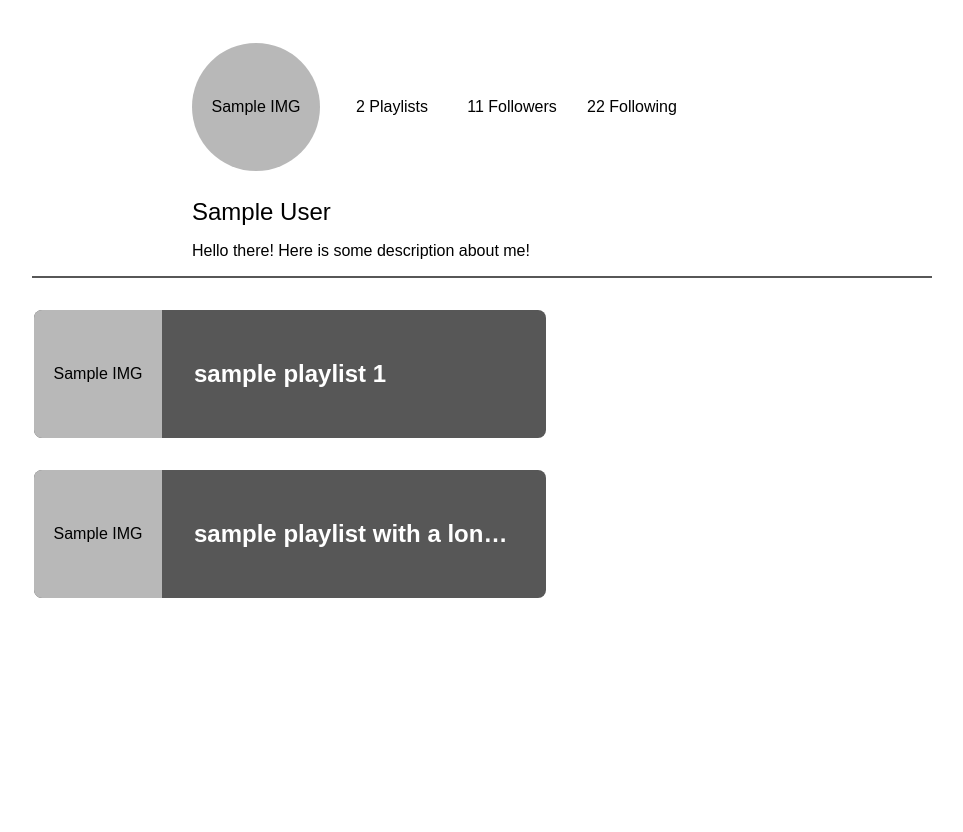
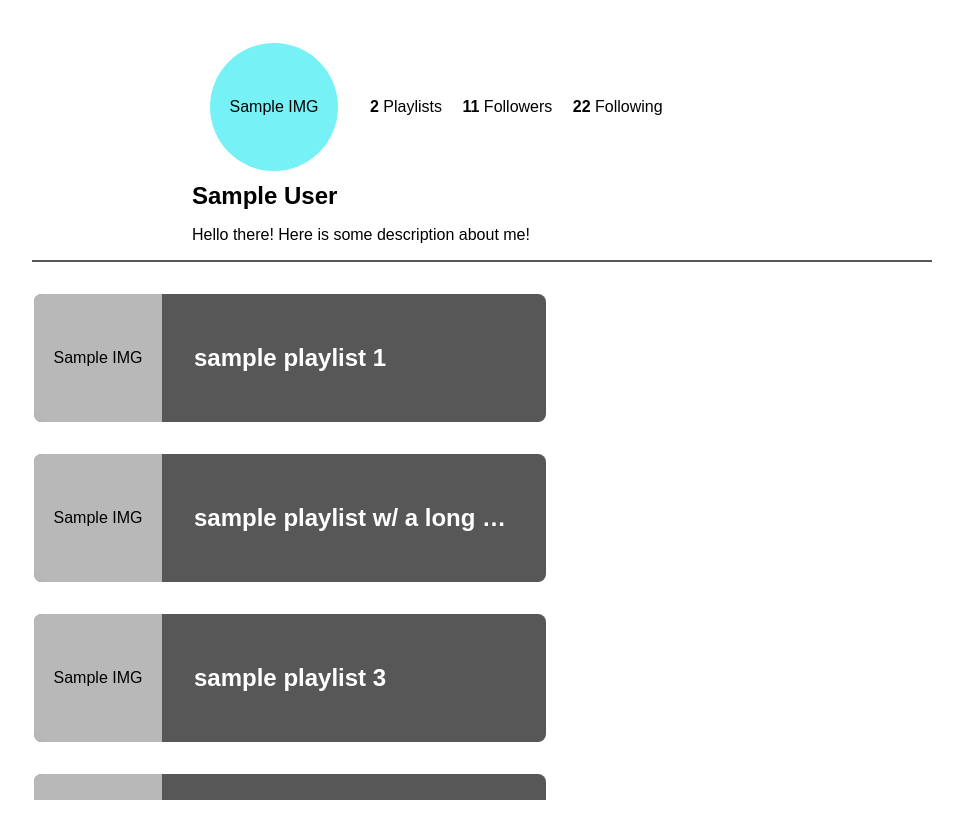
Before and after one commit to swu465/MyJams, a Nuxt app in the folder application/client/: page /profile in a window 1280 px wide. Shown: the whole page, without its empty margins (158-1121 px from the left). After the commit the page ends 800 px from the top, so only its background shows below. Built offline with nearby package versions, Linux system fonts and the light colour scheme.

Commit message:
Fix profile page styles

```diff
--- a/application/client/pages/profile.vue
+++ b/application/client/pages/profile.vue
@@ -1,26 +1,40 @@
 <template>
   <div id="container">
-    <div id="profile-container">
-      <div id="profile-top">
+    <main id="profile-container">
+      <header id="profile-top">
         <div id="profile-info">
           <div id="profile-image-container">
             <p>Sample IMG</p>
           </div>
           <ul>
-            <li>2 Playlists</li>
-            <li>11 Followers</li>
-            <li>22 Following</li>
+            <li>
+              <span>
+                <span id="playlists-count" class="count">2</span> Playlists
+              </span>
+            </li>
+            <li>
+              <span>
+                <span id="followers-count" class="count">11</span> Followers
+              </span>
+            </li>
+            <li>
+              <span>
+                <span id="following-count" class="count">22</span> Following
+              </span>
+            </li>
           </ul>
         </div>
-        <div id="profile-header">
-          <p id="profile-name">Sample User</p>
+        <section id="profile-header">
+          <h2 id="profile-name">
+            Sample User
+          </h2>
           <p id="profile-description">
             Hello there! Here is some description about me!
           </p>
-        </div>
-      </div>
+        </section>
+      </header>
       <div id="playlist-container">
-        <ul>
+        <ul id="playlist-list">
           <li>
             <div class="playlist">
               <div class="playlist-image-container">
@@ -34,12 +48,52 @@
               <div class="playlist-image-container">
                 <p>Sample IMG</p>
               </div>
-              <h2>sample playlist with a long name</h2>
+              <h2>sample playlist w/ a long name</h2>
+            </div>
+          </li>
+          <li>
+            <div class="playlist">
+              <div class="playlist-image-container">
+                <p>Sample IMG</p>
+              </div>
+              <h2>sample playlist 3</h2>
+            </div>
+          </li>
+          <li>
+            <div class="playlist">
+              <div class="playlist-image-container">
+                <p>Sample IMG</p>
+              </div>
+              <h2>sample playlist 4</h2>
+            </div>
+          </li>
+          <li>
+            <div class="playlist">
+              <div class="playlist-image-container">
+                <p>Sample IMG</p>
+              </div>
+              <h2>sample playlist 5</h2>
+            </div>
+          </li>
+          <li>
+            <div class="playlist">
+              <div class="playlist-image-container">
+                <p>Sample IMG</p>
+              </div>
+              <h2>sample playlist 6</h2>
+            </div>
+          </li>
+          <li>
+            <div class="playlist">
+              <div class="playlist-image-container">
+                <p>Sample IMG</p>
+              </div>
+              <h2>sample playlist 7</h2>
             </div>
           </li>
         </ul>
       </div>
-    </div>
+    </main>
   </div>
 </template>
 
@@ -47,6 +101,10 @@
 * {
   padding: 0px;
   margin: 0px;
+}
+
+.count {
+  font-weight: bold;
 }
 
 .playlist{
@@ -85,6 +143,7 @@
   width: 100vw;
   box-sizing: border-box;
   font-family: "Montserrat", sans-serif;
+  overflow-x: hidden;
 }
 
 #playlist-container{
@@ -93,11 +152,11 @@
   width: 100%;
 }
 
-#playlist-container ul {
+#playlist-list {
   list-style: none;
 }
 
-#playlist-container ul li {
+#playlist-list li {
   margin: 32px 52px;
 }
 
@@ -105,9 +164,10 @@
   display: flex;
   flex-direction: column;
   align-items: center;
-  height: 100%;
+  height: 90%;
   width: 1000px;
   margin: 32px 0;
+  box-sizing: border-box;
 }
 
 #profile-top{
@@ -121,6 +181,7 @@
 
 #profile-info{
   display: flex;
+  justify-content: center;
   align-items: center;
   padding: 16px 160px;
   height: 150px;
@@ -129,28 +190,28 @@
 }
 
 #profile-info ul {
-  display: flex;
-  justify-content: space-evenly;
+  display: inline-block;
+  white-space: nowrap;
+  overflow: hidden;
+  text-overflow: ellipsis;
   width: 384px;
+  margin-left: 32px;
   list-style: none;
 }
 
 #profile-info ul li {
-  display: inline-block;
-  overflow: hidden;
-  white-space: nowrap;
-  text-overflow: ellipsis;
-  text-align: center;
-  width: 96px;
+  display: inline;
+  margin-right: 16px;
 }
 
 #profile-image-container{
   display: flex;
+  flex-shrink: 0;
   justify-content: center;
   align-items: center;
   height: 128px;
   width: 128px;
-  background-color: #b8b8b8;
+  background-color: #76f1f5;
   border-radius: 100%;
 }
 
```
